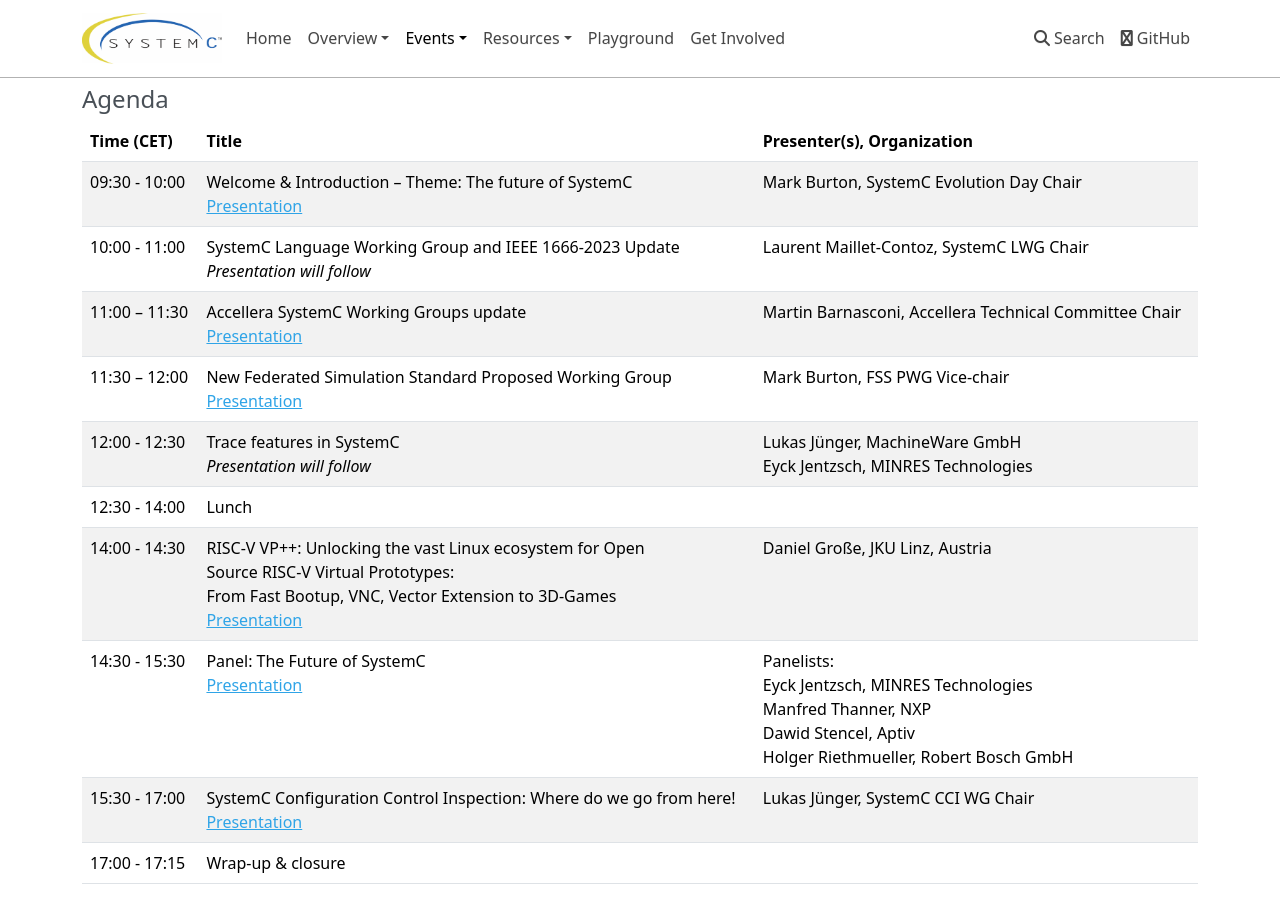
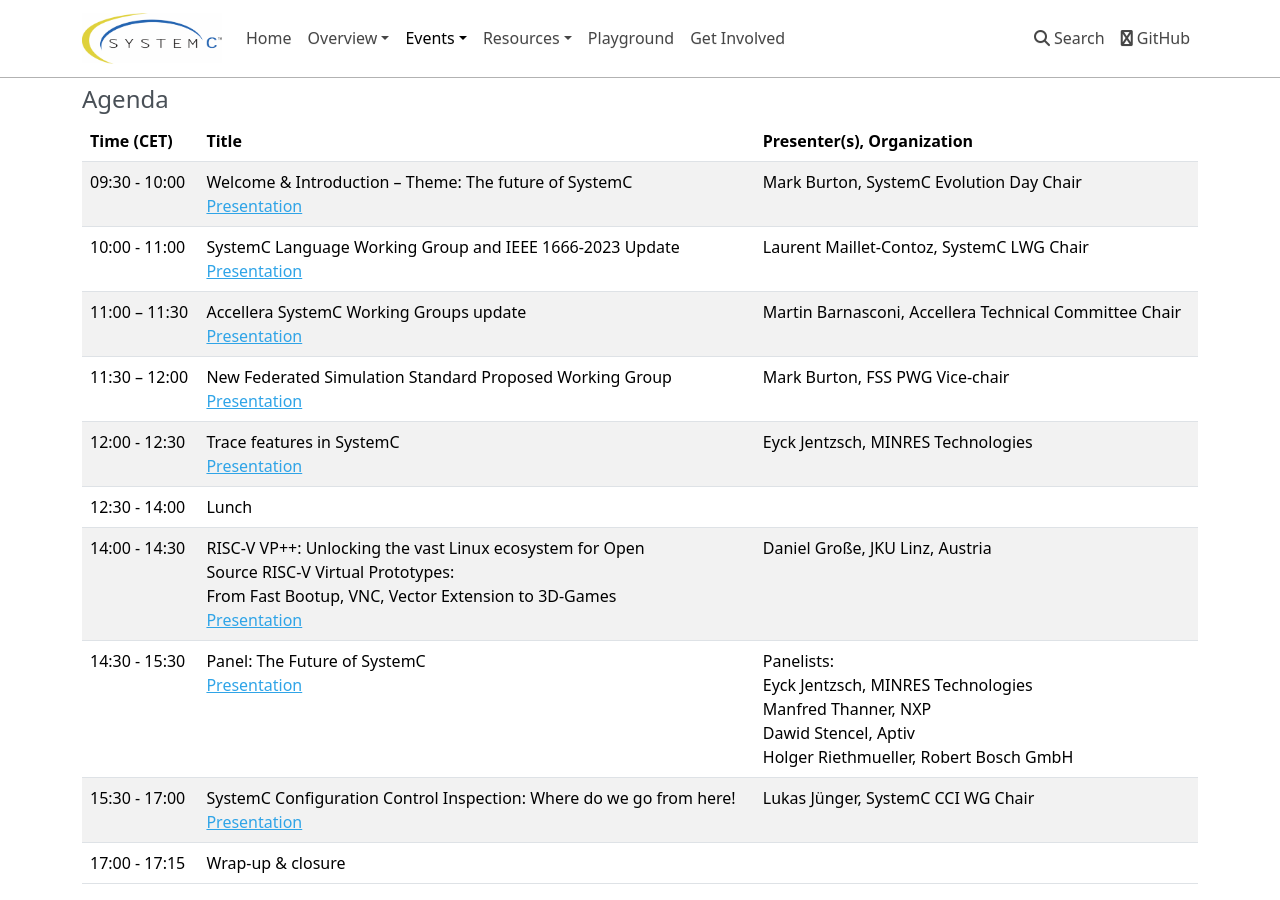
Before and after one commit to accellera-official/systemc.org, an MkDocs documentation site: the page built from docs/events/sced2023.md, in a window 1280 px wide and 900 px high, scrolled down 650 px. Built offline with MkDocs 1.6.1, drawn with Linux system fonts in a browser that asks for light colours; nearby versions of some CDN libraries.

Commit message:
update SCED2023 page
Signed-off-by: Martin Barnasconi <martin.barnasconi@nxp.com>

```diff
--- a/docs/events/sced2023.md
+++ b/docs/events/sced2023.md
@@ -38,10 +38,10 @@
 | Time (CET)&nbsp;&nbsp; | Title | Presenter(s), Organization |
 | --------------------- | ---------------- | -------------------------------- |
 | 09:30 - 10:00 | Welcome & Introduction – Theme: The future of SystemC<br>[Presentation][1p] | Mark Burton, SystemC Evolution Day Chair |
-| 10:00 - 11:00 | SystemC Language Working Group and IEEE 1666-2023 Update<br>*Presentation will follow* | Laurent Maillet-Contoz, SystemC LWG Chair |
+| 10:00 - 11:00 | SystemC Language Working Group and IEEE 1666-2023 Update<br>[Presentation][2p] | Laurent Maillet-Contoz, SystemC LWG Chair |
 | 11:00 – 11:30 | Accellera SystemC Working Groups update<br>[Presentation][3p] | Martin Barnasconi, Accellera Technical Committee Chair |
 | 11:30 – 12:00 | New Federated Simulation Standard Proposed Working Group<br>[Presentation][4p] | Mark Burton, FSS PWG Vice-chair |
-| 12:00 - 12:30 | Trace features in SystemC<br>*Presentation will follow* | Lukas Jünger, MachineWare GmbH<br>Eyck Jentzsch, MINRES Technologies |
+| 12:00 - 12:30 | Trace features in SystemC<br>[Presentation][5p] | Eyck Jentzsch, MINRES Technologies |
 | 12:30 - 14:00 | Lunch |
 | 14:00 - 14:30 | RISC-V VP++: Unlocking the vast Linux ecosystem for Open<br>Source RISC-V Virtual Prototypes:<br>From Fast Bootup, VNC, Vector Extension to 3D-Games<br>[Presentation][6p]  | Daniel Große, JKU Linz, Austria |
 | 14:30 - 15:30 | Panel: The Future of SystemC<br>[Presentation][7p] | Panelists:<br>Eyck Jentzsch, MINRES Technologies<br>Manfred Thanner, NXP<br>Dawid Stencel, Aptiv<br>Holger Riethmueller, Robert Bosch GmbH |
```
Also changed, not shown: other parts of docs/events/sced2023.md (+2 -1 lines).
